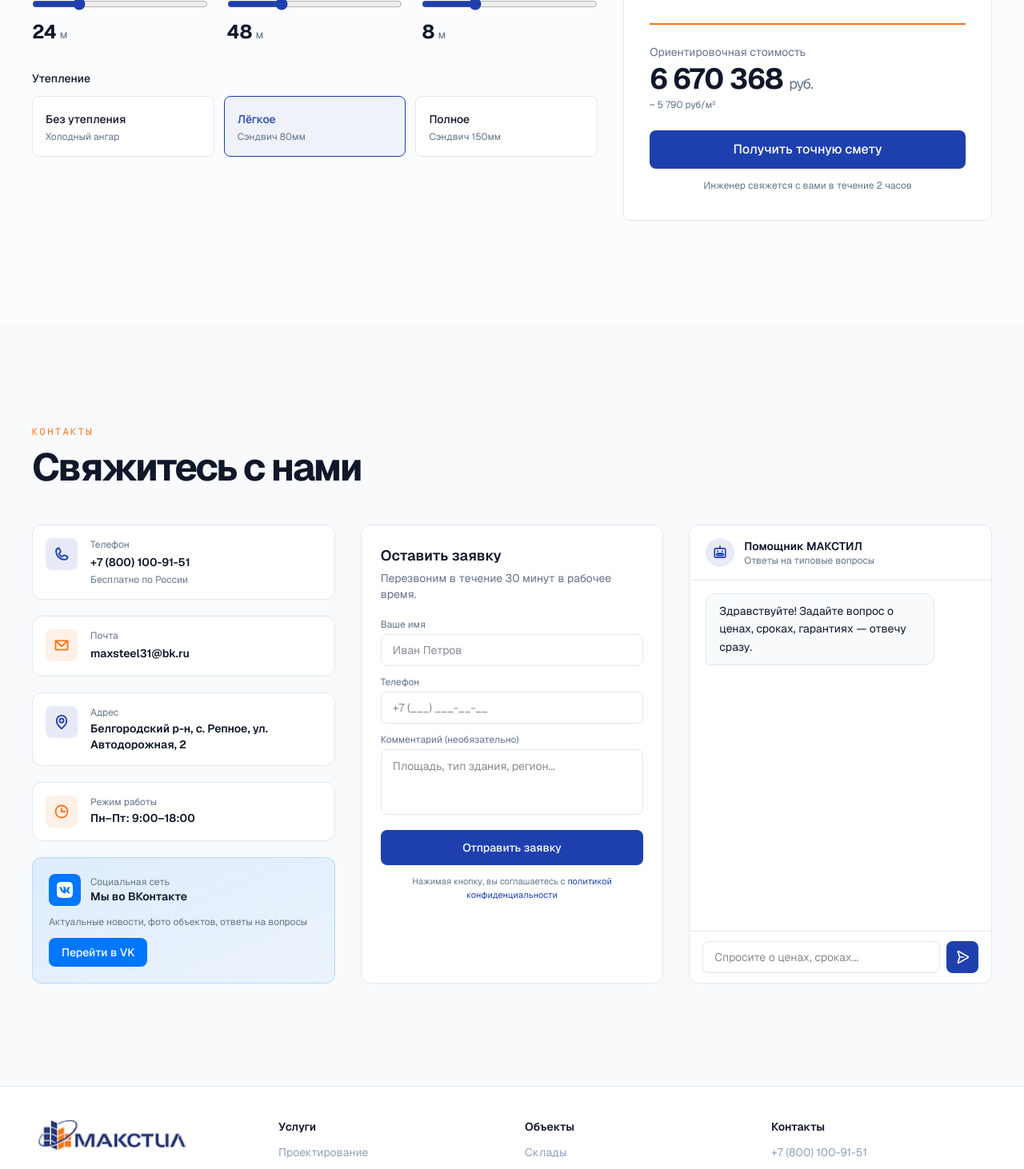
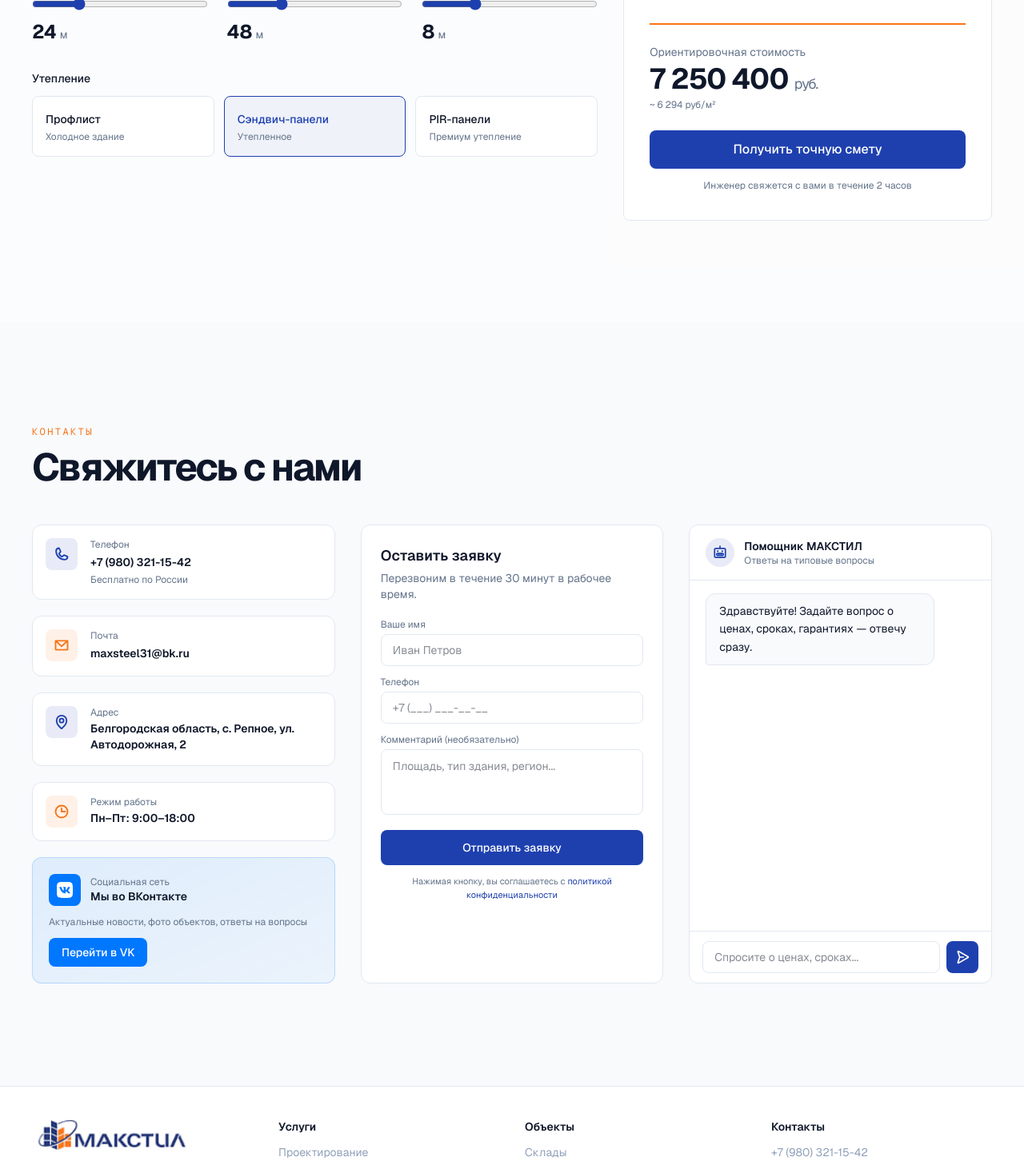
Before and after one commit to faded679/lstkmk, a Next.js app: page / in a window 1280 px wide. Shown: the part 7540-9002 px from the top of the page at 80% size. Built offline with nearby package versions, Linux system fonts and the light colour scheme.

Commit message:
Update calculator: new building type (up to 300m2), new insulation options (proflist/sandwich/PIR), fixed phone +7 (980) 321-15-42, address to Belgorodskaya oblast

```diff
--- a/src/app/page.tsx
+++ b/src/app/page.tsx
@@ -26,11 +26,11 @@ const organizationSchema = {
     addressCountry: "RU",
     addressRegion: "Белгородская область",
     addressLocality: "Белгород",
-    streetAddress: "Белгородский район",
+    streetAddress: "Белгородская область",
   },
   contactPoint: {
     "@type": "ContactPoint",
-    telephone: "+7-800-100-91-51",
+    telephone: "+7-980-321-15-42",
     contactType: "sales",
     availableLanguage: ["Russian"],
   },
@@ -53,7 +53,7 @@ const localBusinessSchema = {
     addressCountry: "RU",
     addressRegion: "Белгородская область",
     addressLocality: "Белгород",
-    streetAddress: "Белгородский район",
+    streetAddress: "Белгородская область",
   },
   geo: {
     "@type": "GeoCoordinates",
--- a/src/components/Calculator.tsx
+++ b/src/components/Calculator.tsx
@@ -1,6 +1,6 @@
 "use client";
 
-import { useState, useMemo } from "react";
+import { useState, useMemo, useEffect } from "react";
 import { motion, useReducedMotion } from "motion/react";
 import {
   Warehouse,
@@ -9,12 +9,12 @@ import {
   Storefront,
 } from "@phosphor-icons/react";
 
-type BuildingType = "warehouse" | "production" | "agriculture" | "commercial" | "hangar" | "service";
-type Insulation = "none" | "light" | "full";
+type BuildingType = "warehouse" | "production" | "agriculture" | "commercial" | "small-building" | "service";
+type Insulation = "proflist" | "sandwich" | "pir";
 
 // Real prices from pricelist.txt (300, 600, 900, 1200, 1500 m2)
 const priceMatrix: Record<BuildingType, number[]> = {
-  hangar: [1485000, 2970000, 4455000, 5940000, 7425000],      // Ангары
+  "small-building": [600000, 1200000, 1800000, 2400000, 3000000],  // Здания до 300м²
   warehouse: [1425000, 2850000, 4275000, 5700000, 7125000],    // Склады
   production: [1185000, 2370000, 3555000, 4740000, 5925000],   // Производство
   agriculture: [1725000, 3450000, 5175000, 6900000, 8625000],  // Коровники (avg)
@@ -29,7 +29,7 @@ const buildingTypes: {
   label: string;
   icon: typeof Warehouse;
 }[] = [
-  { id: "hangar", label: "Ангар", icon: Warehouse },
+  { id: "small-building", label: "Здания до 300 м²", icon: Warehouse },
   { id: "warehouse", label: "Склад", icon: Warehouse },
   { id: "production", label: "Производство", icon: Factory },
   { id: "agriculture", label: "Сельхоз", icon: Barn },
@@ -44,22 +44,22 @@ const insulationOptions: {
   multiplier: number;
 }[] = [
   {
-    id: "none",
-    label: "Без утепления",
-    description: "Холодный ангар",
+    id: "proflist",
+    label: "Профлист",
+    description: "Холодное здание",
     multiplier: 1,
   },
   {
-    id: "light",
-    label: "Лёгкое",
-    description: "Сэндвич 80мм",
-    multiplier: 1.15,
+    id: "sandwich",
+    label: "Сэндвич-панели",
+    description: "Утепленное",
+    multiplier: 1.25,
   },
   {
-    id: "full",
-    label: "Полное",
-    description: "Сэндвич 150мм",
-    multiplier: 1.35,
+    id: "pir",
+    label: "PIR-панели",
+    description: "Премиум утепление",
+    multiplier: 1.5,
   },
 ];
 
@@ -69,7 +69,16 @@ export default function Calculator() {
   const [width, setWidth] = useState(24);
   const [length, setLength] = useState(48);
   const [height, setHeight] = useState(8);
-  const [insulation, setInsulation] = useState<Insulation>("light");
+
+  // Reset dimensions when switching to small-building
+  useEffect(() => {
+    if (type === "small-building") {
+      setWidth(6);
+      setLength(12);
+      setHeight(4);
+    }
+  }, [type]);
+  const [insulation, setInsulation] = useState<Insulation>("sandwich");
 
   const selectedType = buildingTypes.find((t) => t.id === type)!;
   const selectedInsulation = insulationOptions.find(
@@ -167,11 +176,18 @@ export default function Calculator() {
                 </label>
                 <input
                   type="range"
-                  min={12}
-                  max={60}
-                  step={6}
-                  value={width}
-                  onChange={(e) => setWidth(Number(e.target.value))}
+                  min={type === "small-building" ? 0 : 12}
+                  max={type === "small-building" ? 3 : 60}
+                  step={type === "small-building" ? 1 : 6}
+                  value={type === "small-building" ? [4, 6, 8, 10].indexOf(width) : width}
+                  onChange={(e) => {
+                    if (type === "small-building") {
+                      const widths = [4, 6, 8, 10];
+                      setWidth(widths[Number(e.target.value)]);
+                    } else {
+                      setWidth(Number(e.target.value));
+                    }
+                  }}
                   className="w-full accent-accent-blue"
                 />
                 <div className="mt-1 text-2xl font-bold text-foreground">
@@ -185,11 +201,18 @@ export default function Calculator() {
                 </label>
                 <input
                   type="range"
-                  min={18}
-                  max={120}
-                  step={6}
-                  value={length}
-                  onChange={(e) => setLength(Number(e.target.value))}
+                  min={type === "small-building" ? 0 : 18}
+                  max={type === "small-building" ? 3 : 120}
+                  step={type === "small-building" ? 1 : 6}
+                  value={type === "small-building" ? [6, 12, 18, 24].indexOf(length) : length}
+                  onChange={(e) => {
+                    if (type === "small-building") {
+                      const lengths = [6, 12, 18, 24];
+                      setLength(lengths[Number(e.target.value)]);
+                    } else {
+                      setLength(Number(e.target.value));
+                    }
+                  }}
                   className="w-full accent-accent-blue"
                 />
                 <div className="mt-1 text-2xl font-bold text-foreground">
@@ -203,11 +226,18 @@ export default function Calculator() {
                 </label>
                 <input
                   type="range"
-                  min={4}
-                  max={18}
-                  step={1}
-                  value={height}
-                  onChange={(e) => setHeight(Number(e.target.value))}
+                  min={type === "small-building" ? 0 : 4}
+                  max={type === "small-building" ? 3 : 18}
+                  step={type === "small-building" ? 1 : 1}
+                  value={type === "small-building" ? [3, 4, 5, 6].indexOf(height) : height}
+                  onChange={(e) => {
+                    if (type === "small-building") {
+                      const heights = [3, 4, 5, 6];
+                      setHeight(heights[Number(e.target.value)]);
+                    } else {
+                      setHeight(Number(e.target.value));
+                    }
+                  }}
                   className="w-full accent-accent-blue"
                 />
                 <div className="mt-1 text-2xl font-bold text-foreground">
--- a/src/components/Contacts.tsx
+++ b/src/components/Contacts.tsx
@@ -36,7 +36,7 @@ async function getAIResponse(message: string): Promise<string> {
     return data.reply;
   } catch {
     // Fallback при ошибке API
-    return "Извините, произошла ошибка соединения. Пожалуйста, позвоните нам: +7 (800) 100-91-51 — инженер ответит на все вопросы.";
+    return "Извините, произошла ошибка соединения. Пожалуйста, позвоните нам: +7 (980) 321-15-42 — инженер ответит на все вопросы.";
   }
 }
 
@@ -139,9 +139,9 @@ export default function Contacts() {
             className="space-y-5"
           >
             {[
-              { icon: Phone, color: "accent-blue", label: "Телефон", value: "+7 (800) 100-91-51", sub: "Бесплатно по России", href: "tel:+78001009151" },
+              { icon: Phone, color: "accent-blue", label: "Телефон", value: "+7 (980) 321-15-42", sub: "Бесплатно по России", href: "tel:+79803211542" },
               { icon: EnvelopeSimple, color: "accent-orange", label: "Почта", value: "maxsteel31@bk.ru", href: "mailto:maxsteel31@bk.ru" },
-              { icon: MapPin, color: "accent-blue", label: "Адрес", value: "Белгородский р-н, с. Репное, ул. Автодорожная, 2" },
+              { icon: MapPin, color: "accent-blue", label: "Адрес", value: "Белгородская область, с. Репное, ул. Автодорожная, 2" },
               { icon: Clock, color: "accent-orange", label: "Режим работы", value: "Пн–Пт: 9:00–18:00" },
             ].map(({ icon: Icon, color, label, value, sub, href }) => (
               <div key={label} className="flex items-start gap-4 bg-white rounded-xl p-4 border border-border">
--- a/src/components/Footer.tsx
+++ b/src/components/Footer.tsx
@@ -68,10 +68,10 @@ export default function Footer() {
             <ul className="space-y-2 text-sm text-slate-400">
               <li>
                 <a
-                  href="tel:+78001009151"
+                  href="tel:+79803211542"
                   className="hover:text-foreground transition-colors"
                 >
-                  +7 (800) 100-91-51
+                  +7 (980) 321-15-42
                 </a>
               </li>
               <li>
@@ -83,7 +83,7 @@ export default function Footer() {
                 </a>
               </li>
               <li className="text-slate-500">
-                Белгородский р-н, с. Репное, ул. Автодорожная, 2
+                Белгородская область, с. Репное, ул. Автодорожная, 2
               </li>
             </ul>
           </div>
```
